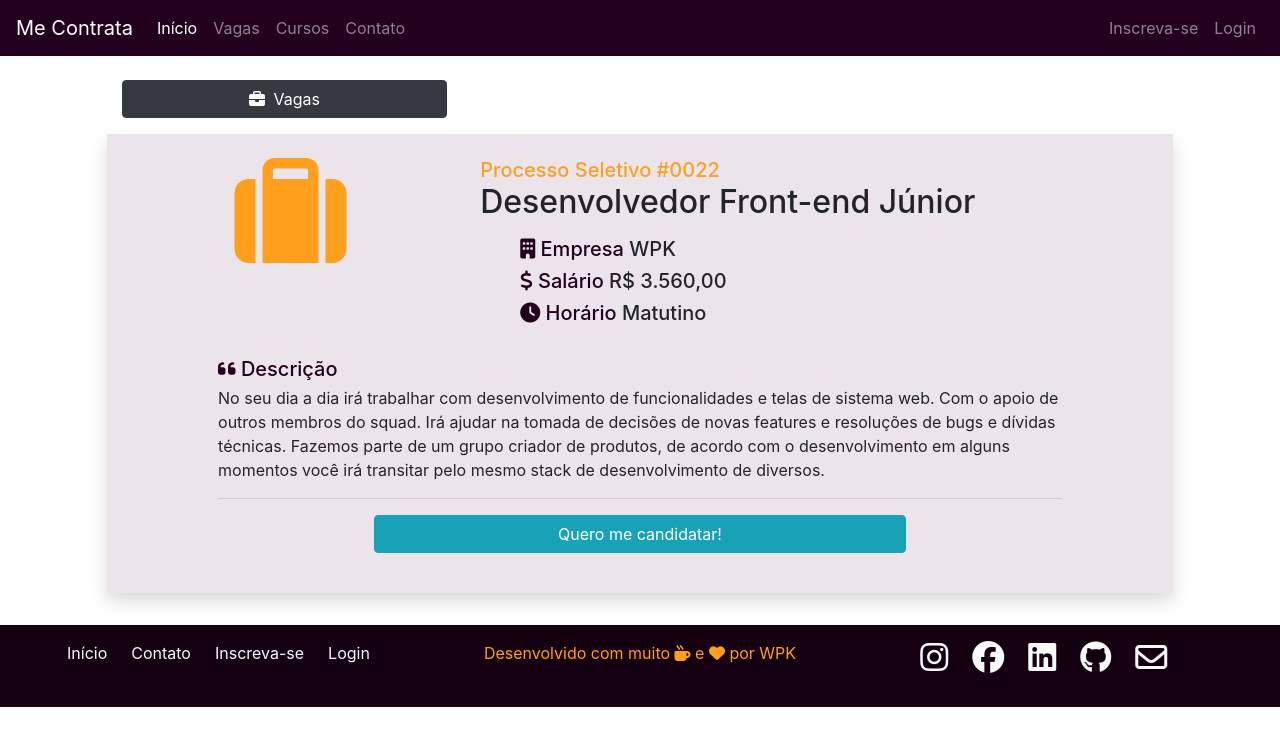
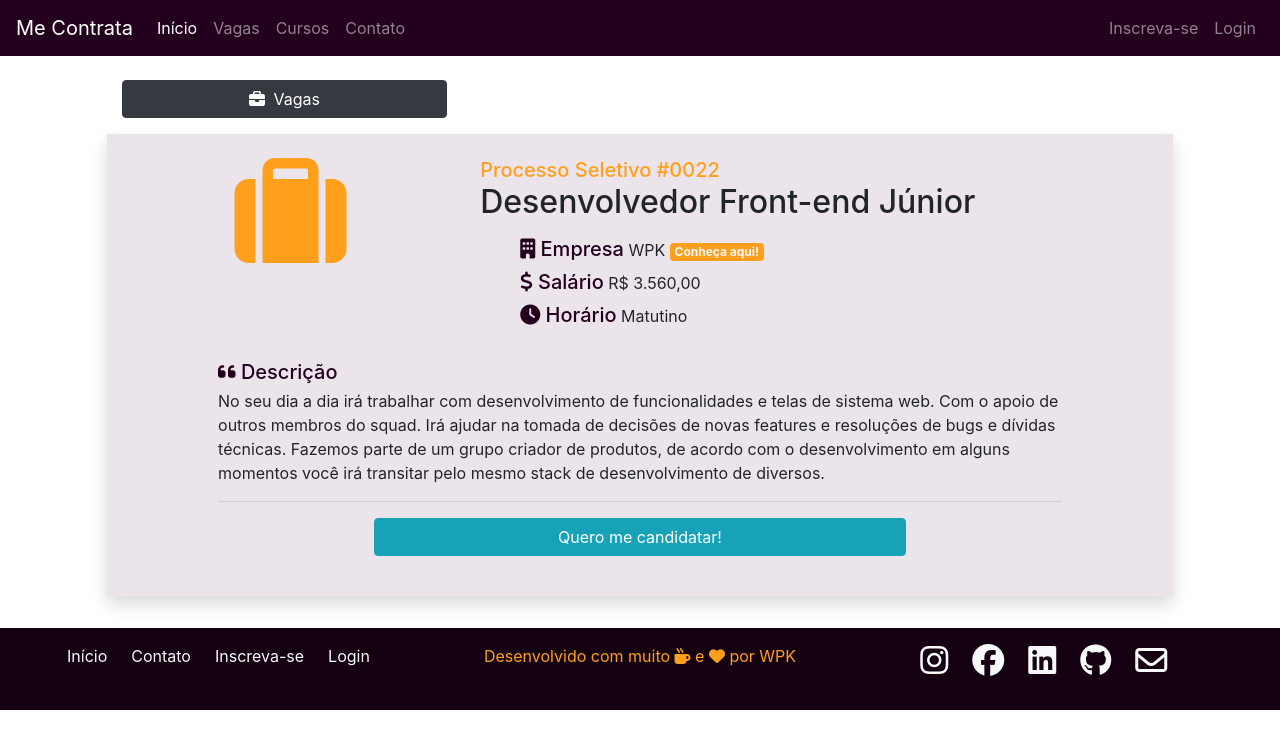
Before and after one commit to PedroSalvino/projeto-me-contrata-2021, an Angular app: page /vaga in a window 1280 px wide. Shown: the top 748 px of the page. Built offline with nearby package versions, Linux system fonts and the light colour scheme.

Commit message:
1 file modified

```diff
--- a/src/app/vaga/vaga.component.html
+++ b/src/app/vaga/vaga.component.html
@@ -23,20 +23,23 @@
               <small class="h5 text-alerta">Processo Seletivo #0022</small>
               <h1 class="h2">Desenvolvedor Front-end Júnior</h1>
               <ul class="my-3">
-                <li class="h5">
-                  <span class="text-escuro"
+                <li class="my-2">
+                  <span class="text-escuro h5"
                     ><i class="fas fa-building"></i> Empresa</span
                   >
                   WPK
+                  <span class="badge bg-alerta text-light click-modal"
+                    >Conheça aqui!</span
+                  >
                 </li>
-                <li class="h5">
-                  <span class="text-escuro"
+                <li class="my-2">
+                  <span class="text-escuro h5"
                     ><i class="fas fa-dollar-sign"></i> Salário</span
                   >
                   R$ 3.560,00
                 </li>
-                <li class="h5">
-                  <span class="text-escuro"
+                <li class="my-2">
+                  <span class="text-escuro h5"
                     ><i class="fas fa-clock"></i> Horário</span
                   >
                   Matutino
```
